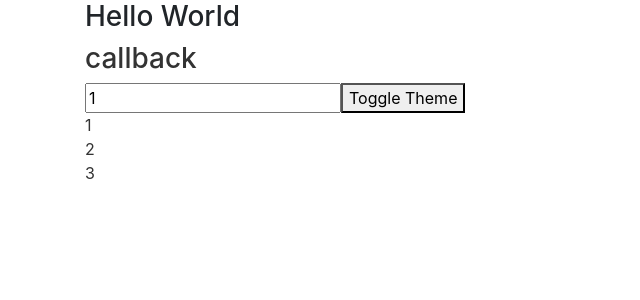
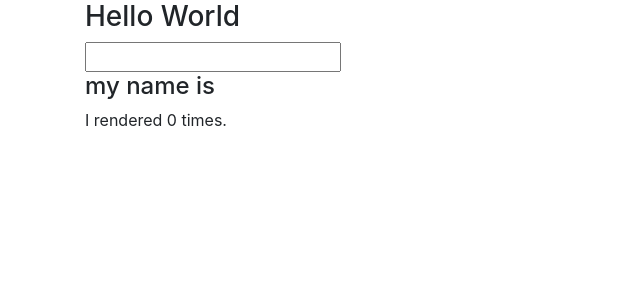
Before and after one commit to iiio2/learn-hooks, a React (Create React App) app: page / in a window 1280 px wide. Shown: the top 300 px of the page, without its empty margins (0-640 px from the left). Built offline with nearby package versions, Linux system fonts and the light colour scheme.

Commit message:
first ref usage.

```diff
--- a/src/App.js
+++ b/src/App.js
@@ -1,7 +1,9 @@
 // import Counter from './components/Counter';
 // import UseEffect from './hooks/UseEffect';
 // import UseMemo from './hooks/UseMemo';
-import UseCallback from './hooks/UseCallback';
+// import UseCallback from './hooks/UseCallback';
+
+import UseRef from './hooks/UseRef';
 
 function App() {
   return (
@@ -10,7 +12,8 @@ function App() {
       {/* <Counter /> */}
       {/* <UseEffect /> */}
       {/* <UseMemo /> */}
-      <UseCallback />
+      {/* <UseCallback /> */}
+      <UseRef />
     </div>
   );
 }
--- /dev/null
+++ b/src/hooks/UseRef.jsx
@@ -0,0 +1,26 @@
+import { useState, useRef, useEffect } from 'react';
+
+// State vs Refs = State re-renders but Refs do not re-render.
+
+const UseRef = () => {
+  const [name, setName] = useState('');
+  const renderCount = useRef(0);
+
+  useEffect(() => {
+    renderCount.current = renderCount.current + 1;
+  });
+
+  return (
+    <div>
+      <input
+        type='text'
+        value={name}
+        onChange={(e) => setName(e.target.value)}
+      />
+      <h4>my name is {name}</h4>
+      <p>I rendered {renderCount.current} times.</p>
+    </div>
+  );
+};
+
+export default UseRef;
```
